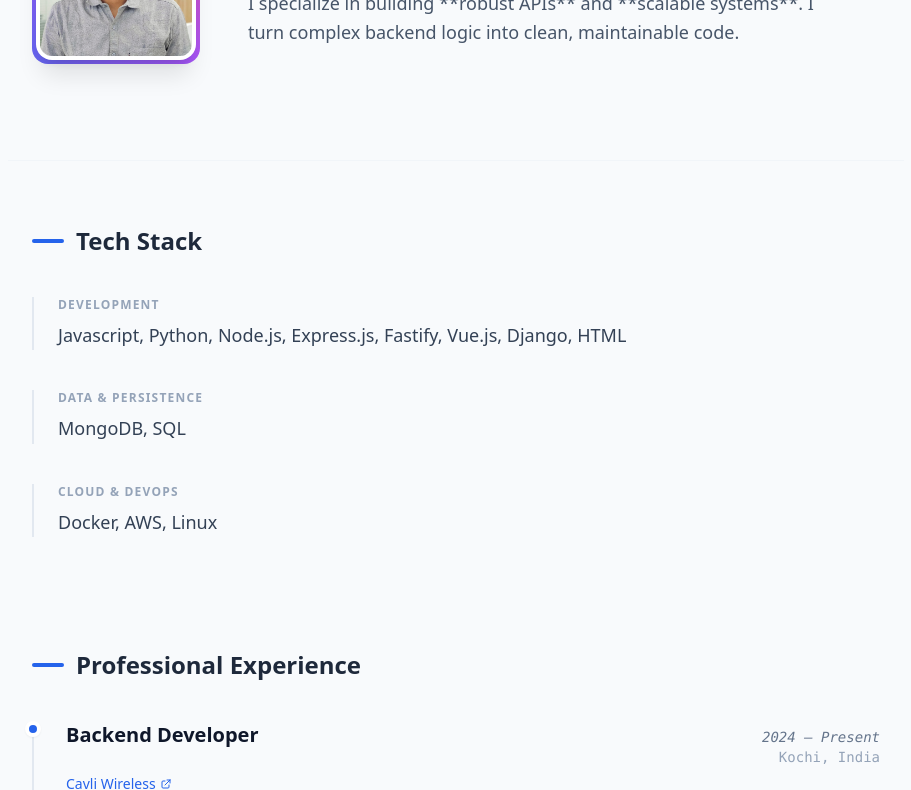
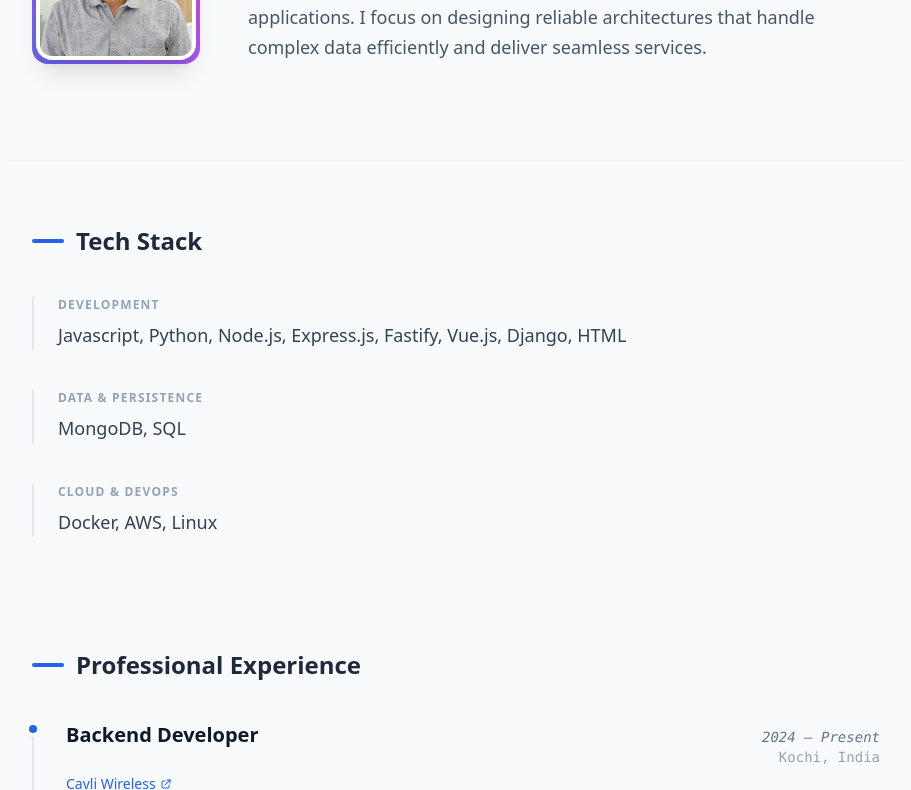
Before and after one commit to iathul/athul-portfolio, a plain HTML site: page index.html in a window 1280 px wide. Shown: the part 280-1070 px from the top of the page, without its empty margins (184-1095 px from the left). Drawn offline with nearby package versions, Linux system fonts and the light colour scheme.

Commit message:
Update about message

```diff
--- a/index.html
+++ b/index.html
@@ -88,7 +88,8 @@
             Hi, I'm <span class="text-blue-600"> ATHUL JOY</span>.
         </h1>
         <p class="text-lg text-slate-600 leading-relaxed max-w-xl">
-            I specialize in building **robust APIs** and **scalable systems**. I turn complex backend logic into clean, maintainable code.
+            I specialize in building scalable backend systems and distributed applications.
+            I focus on designing reliable architectures that handle complex data efficiently and deliver seamless services.
         </p>
     </div>
 </header>
```
